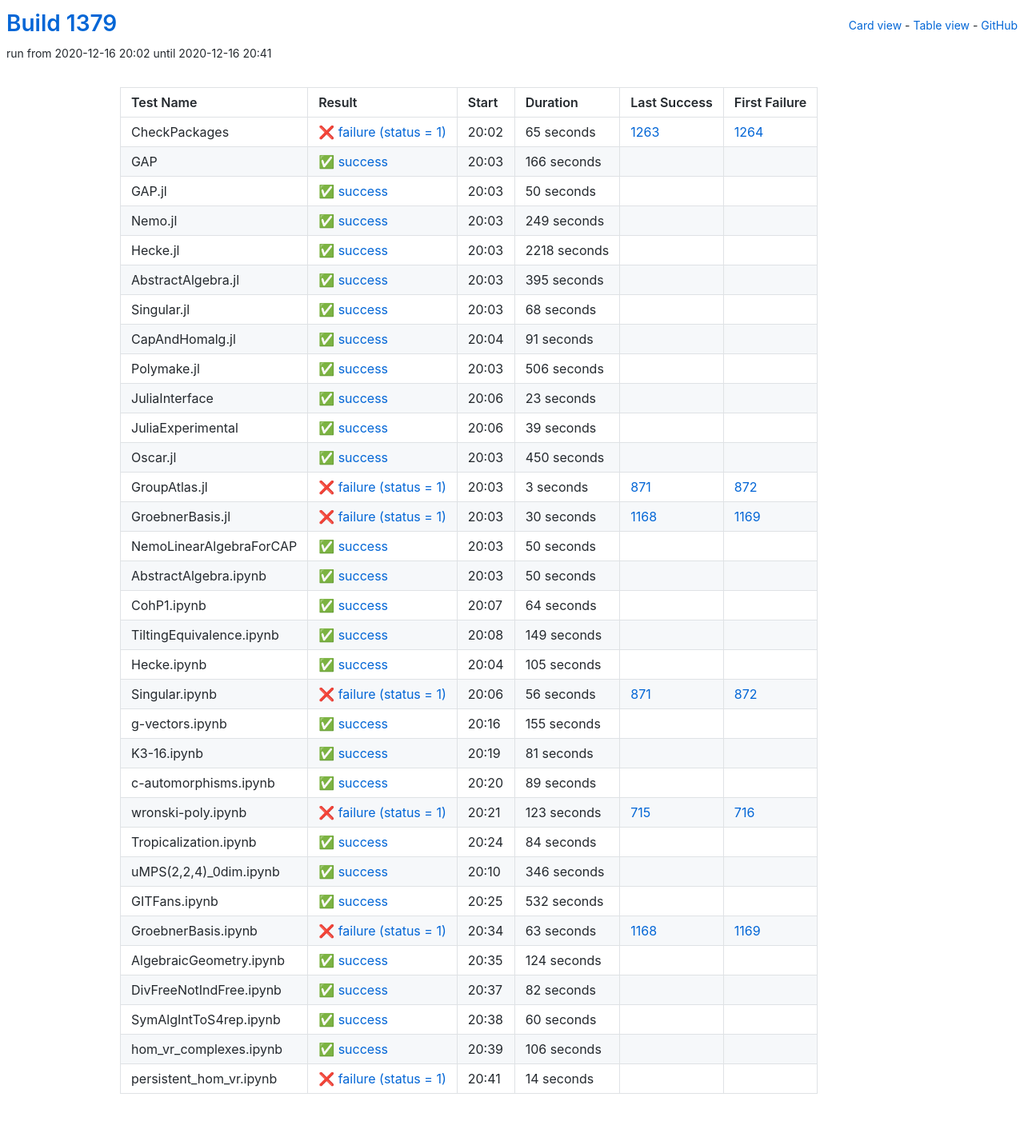
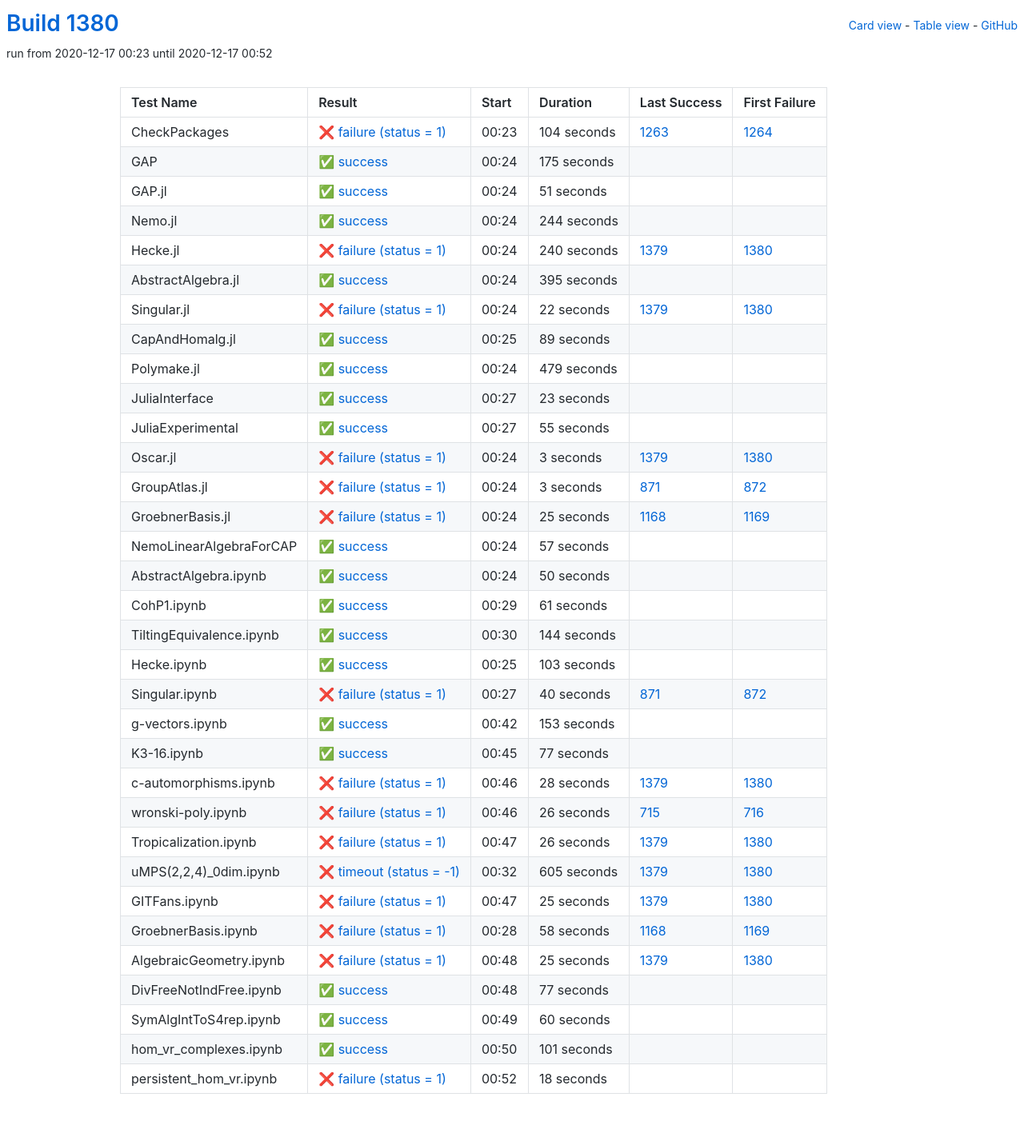
Before and after one commit to oscar-system/oscar-ci-status-stable, a Jekyll site: the page built from table.html, in a window 1280 px wide. Shown: the whole page at 80% size. Built offline with Jekyll 4.4.1, drawn with Linux system fonts in a browser that asks for light colours.

Commit message:
Build #1380

```diff
--- a/_data/ci.yml
+++ b/_data/ci.yml
@@ -1,6 +1,6 @@
 ---
-build: 1379
-build_url: https://oscarci.mathematik.uni-kl.de/job/oscar-stable/1379/
+build: 1380
+build_url: https://oscarci.mathematik.uni-kl.de/job/oscar-stable/1380/
 job: oscar-stable
 organization: oscar-system
 repo: oscar-ci-status-stable
@@ -8,68 +8,68 @@ repourl: https://github.com/oscar-system/oscar-ci-status-stable
 tests:
 - name: CheckPackages
   id: checkpackages
-  log: https://oscarci.mathematik.uni-kl.de/job/oscar-stable/1379/artifact/logs/build-1379/CheckPackages.log
-  start: 2020-12-16 20:02
+  log: https://oscarci.mathematik.uni-kl.de/job/oscar-stable/1380/artifact/logs/build-1380/CheckPackages.log
+  start: 2020-12-17 00:23
   success: false
   exitcode: 1
   status: failure
-  duration: 65
+  duration: 104
   last_success: 1263
   last_success_url: https://oscarci.mathematik.uni-kl.de/job/oscar-stable/1263/
   first_failure: 1264
   first_failure_url: https://oscarci.mathematik.uni-kl.de/job/oscar-stable/1264/
 - name: GAP
   id: gap
-  log: https://oscarci.mathematik.uni-kl.de/job/oscar-stable/1379/artifact/logs/build-1379/GAP.log
-  start: 2020-12-16 20:03
+  log: https://oscarci.mathematik.uni-kl.de/job/oscar-stable/1380/artifact/logs/build-1380/GAP.log
+  start: 2020-12-17 00:24
   success: true
   exitcode: 0
   status: success
-  duration: 166
+  duration: 175
   last_success: false
   last_success_url:
   first_failure: false
   first_failure_url:
 - name: GAP.jl
   id: gap-jl
-  log: https://oscarci.mathematik.uni-kl.de/job/oscar-stable/1379/artifact/logs/build-1379/GAP.jl.log
-  start: 2020-12-16 20:03
+  log: https://oscarci.mathematik.uni-kl.de/job/oscar-stable/1380/artifact/logs/build-1380/GAP.jl.log
+  start: 2020-12-17 00:24
   success: true
   exitcode: 0
   status: success
-  duration: 50
+  duration: 51
   last_success: false
   last_success_url:
   first_failure: false
   first_failure_url:
 - name: Nemo.jl
   id: nemo-jl
-  log: https://oscarci.mathematik.uni-kl.de/job/oscar-stable/1379/artifact/logs/build-1379/Nemo.jl.log
-  start: 2020-12-16 20:03
+  log: https://oscarci.mathematik.uni-kl.de/job/oscar-stable/1380/artifact/logs/build-1380/Nemo.jl.log
+  start: 2020-12-17 00:24
   success: true
   exitcode: 0
   status: success
-  duration: 249
+  duration: 244
   last_success: false
   last_success_url:
   first_failure: false
   first_failure_url:
 - name: Hecke.jl
   id: hecke-jl
-  log: https://oscarci.mathematik.uni-kl.de/job/oscar-stable/1379/artifact/logs/build-1379/Hecke.jl.log
-  start: 2020-12-16 20:03
-  success: true
-  exitcode: 0
-  status: success
-  duration: 2218
-  last_success: false
-  last_success_url:
-  first_failure: false
-  first_failure_url:
+  log: https://oscarci.mathematik.uni-kl.de/job/oscar-stable/1380/artifact/logs/build-1380/Hecke.jl.log
+  start: 2020-12-17 00:24
+  success: false
+  exitcode: 1
+  status: failure
+  duration: 240
+  last_success: 1379
+  last_success_url: https://oscarci.mathematik.uni-kl.de/job/oscar-stable/1379/
+  first_failure: 1380
+  first_failure_url: https://oscarci.mathematik.uni-kl.de/job/oscar-stable/1380/
 - name: AbstractAlgebra.jl
   id: abstractalgebra-jl
-  log: https://oscarci.mathematik.uni-kl.de/job/oscar-stable/1379/artifact/logs/build-1379/AbstractAlgebra.jl.log
-  start: 2020-12-16 20:03
+  log: https://oscarci.mathematik.uni-kl.de/job/oscar-stable/1380/artifact/logs/build-1380/AbstractAlgebra.jl.log
+  start: 2020-12-17 00:24
   success: true
   exitcode: 0
   status: success
@@ -80,44 +80,44 @@ tests:
   first_failure_url:
 - name: Singular.jl
   id: singular-jl
-  log: https://oscarci.mathematik.uni-kl.de/job/oscar-stable/1379/artifact/logs/build-1379/Singular.jl.log
-  start: 2020-12-16 20:03
+  log: https://oscarci.mathematik.uni-kl.de/job/oscar-stable/1380/artifact/logs/build-1380/Singular.jl.log
+  start: 2020-12-17 00:24
+  success: false
+  exitcode: 1
+  status: failure
+  duration: 22
+  last_success: 1379
+  last_success_url: https://oscarci.mathematik.uni-kl.de/job/oscar-stable/1379/
+  first_failure: 1380
+  first_failure_url: https://oscarci.mathematik.uni-kl.de/job/oscar-stable/1380/
+- name: CapAndHomalg.jl
+  id: capandhomalg-jl
+  log: https://oscarci.mathematik.uni-kl.de/job/oscar-stable/1380/artifact/logs/build-1380/CapAndHomalg.jl.log
+  start: 2020-12-17 00:25
   success: true
   exitcode: 0
   status: success
-  duration: 68
-  last_success: false
-  last_success_url:
-  first_failure: false
-  first_failure_url:
-- name: CapAndHomalg.jl
-  id: capandhomalg-jl
-  log: https://oscarci.mathematik.uni-kl.de/job/oscar-stable/1379/artifact/logs/build-1379/CapAndHomalg.jl.log
-  start: 2020-12-16 20:04
-  success: true
-  exitcode: 0
-  status: success
-  duration: 91
+  duration: 89
   last_success: false
   last_success_url:
   first_failure: false
   first_failure_url:
 - name: Polymake.jl
   id: polymake-jl
-  log: https://oscarci.mathematik.uni-kl.de/job/oscar-stable/1379/artifact/logs/build-1379/Polymake.jl.log
-  start: 2020-12-16 20:03
+  log: https://oscarci.mathematik.uni-kl.de/job/oscar-stable/1380/artifact/logs/build-1380/Polymake.jl.log
+  start: 2020-12-17 00:24
   success: true
   exitcode: 0
   status: success
-  duration: 506
+  duration: 479
   last_success: false
   last_success_url:
   first_failure: false
   first_failure_url:
 - name: JuliaInterface
   id: juliainterface
-  log: https://oscarci.mathematik.uni-kl.de/job/oscar-stable/1379/artifact/logs/build-1379/JuliaInterface.log
-  start: 2020-12-16 20:06
+  log: https://oscarci.mathematik.uni-kl.de/job/oscar-stable/1380/artifact/logs/build-1380/JuliaInterface.log
+  start: 2020-12-17 00:27
   success: true
   exitcode: 0
   status: success
@@ -128,32 +128,32 @@ tests:
   first_failure_url:
 - name: JuliaExperimental
   id: juliaexperimental
-  log: https://oscarci.mathematik.uni-kl.de/job/oscar-stable/1379/artifact/logs/build-1379/JuliaExperimental.log
-  start: 2020-12-16 20:06
+  log: https://oscarci.mathematik.uni-kl.de/job/oscar-stable/1380/artifact/logs/build-1380/JuliaExperimental.log
+  start: 2020-12-17 00:27
   success: true
   exitcode: 0
   status: success
-  duration: 39
+  duration: 55
   last_success: false
   last_success_url:
   first_failure: false
   first_failure_url:
 - name: Oscar.jl
   id: oscar-jl
-  log: https://oscarci.mathematik.uni-kl.de/job/oscar-stable/1379/artifact/logs/build-1379/Oscar.jl.log
-  start: 2020-12-16 20:03
-  success: true
-  exitcode: 0
-  status: success
-  duration: 450
-  last_success: false
-  last_success_url:
-  first_failure: false
-  first_failure_url:
+  log: https://oscarci.mathematik.uni-kl.de/job/oscar-stable/1380/artifact/logs/build-1380/Oscar.jl.log
+  start: 2020-12-17 00:24
+  success: false
+  exitcode: 1
+  status: failure
+  duration: 3
+  last_success: 1379
+  last_success_url: https://oscarci.mathematik.uni-kl.de/job/oscar-stable/1379/
+  first_failure: 1380
+  first_failure_url: https://oscarci.mathematik.uni-kl.de/job/oscar-stable/1380/
 - name: GroupAtlas.jl
   id: groupatlas-jl
-  log: https://oscarci.mathematik.uni-kl.de/job/oscar-stable/1379/artifact/logs/build-1379/GroupAtlas.jl.log
-  start: 2020-12-16 20:03
+  log: https://oscarci.mathematik.uni-kl.de/job/oscar-stable/1380/artifact/logs/build-1380/GroupAtlas.jl.log
+  start: 2020-12-17 00:24
   success: false
   exitcode: 1
   status: failure
@@ -164,32 +164,32 @@ tests:
   first_failure_url: https://oscarci.mathematik.uni-kl.de/job/oscar-stable/872/
 - name: GroebnerBasis.jl
   id: groebnerbasis-jl
-  log: https://oscarci.mathematik.uni-kl.de/job/oscar-stable/1379/artifact/logs/build-1379/GroebnerBasis.jl.log
-  start: 2020-12-16 20:03
+  log: https://oscarci.mathematik.uni-kl.de/job/oscar-stable/1380/artifact/logs/build-1380/GroebnerBasis.jl.log
+  start: 2020-12-17 00:24
   success: false
   exitcode: 1
   status: failure
-  duration: 30
+  duration: 25
   last_success: 1168
   last_success_url: https://oscarci.mathematik.uni-kl.de/job/oscar-stable/1168/
   first_failure: 1169
   first_failure_url: https://oscarci.mathematik.uni-kl.de/job/oscar-stable/1169/
 - name: NemoLinearAlgebraForCAP
   id: nemolinearalgebraforcap
-  log: https://oscarci.mathematik.uni-kl.de/job/oscar-stable/1379/artifact/logs/build-1379/NemoLinearAlgebraForCAP.log
-  start: 2020-12-16 20:03
+  log: https://oscarci.mathematik.uni-kl.de/job/oscar-stable/1380/artifact/logs/build-1380/NemoLinearAlgebraForCAP.log
+  start: 2020-12-17 00:24
   success: true
   exitcode: 0
   status: success
-  duration: 50
+  duration: 57
   last_success: false
   last_success_url:
   first_failure: false
   first_failure_url:
 - name: AbstractAlgebra.ipynb
   id: abstractalgebra-ipynb
-  log: https://oscarci.mathematik.uni-kl.de/job/oscar-stable/1379/artifact/logs/build-1379/AbstractAlgebra.ipynb.log
-  start: 2020-12-16 20:03
+  log: https://oscarci.mathematik.uni-kl.de/job/oscar-stable/1380/artifact/logs/build-1380/AbstractAlgebra.ipynb.log
+  start: 2020-12-17 00:24
   success: true
   exitcode: 0
   status: success
@@ -200,176 +200,176 @@ tests:
   first_failure_url:
 - name: CohP1.ipynb
   id: cohp1-ipynb
-  log: https://oscarci.mathematik.uni-kl.de/job/oscar-stable/1379/artifact/logs/build-1379/CohP1.ipynb.log
-  start: 2020-12-16 20:07
+  log: https://oscarci.mathematik.uni-kl.de/job/oscar-stable/1380/artifact/logs/build-1380/CohP1.ipynb.log
+  start: 2020-12-17 00:29
   success: true
   exitcode: 0
   status: success
-  duration: 64
+  duration: 61
   last_success: false
   last_success_url:
   first_failure: false
   first_failure_url:
 - name: TiltingEquivalence.ipynb
   id: tiltingequivalence-ipynb
-  log: https://oscarci.mathematik.uni-kl.de/job/oscar-stable/1379/artifact/logs/build-1379/TiltingEquivalence.ipynb.log
-  start: 2020-12-16 20:08
+  log: https://oscarci.mathematik.uni-kl.de/job/oscar-stable/1380/artifact/logs/build-1380/TiltingEquivalence.ipynb.log
+  start: 2020-12-17 00:30
   success: true
   exitcode: 0
   status: success
-  duration: 149
+  duration: 144
   last_success: false
   last_success_url:
   first_failure: false
   first_failure_url:
 - name: Hecke.ipynb
   id: hecke-ipynb
-  log: https://oscarci.mathematik.uni-kl.de/job/oscar-stable/1379/artifact/logs/build-1379/Hecke.ipynb.log
-  start: 2020-12-16 20:04
+  log: https://oscarci.mathematik.uni-kl.de/job/oscar-stable/1380/artifact/logs/build-1380/Hecke.ipynb.log
+  start: 2020-12-17 00:25
   success: true
   exitcode: 0
   status: success
-  duration: 105
+  duration: 103
   last_success: false
   last_success_url:
   first_failure: false
   first_failure_url:
 - name: Singular.ipynb
   id: singular-ipynb
-  log: https://oscarci.mathematik.uni-kl.de/job/oscar-stable/1379/artifact/logs/build-1379/Singular.ipynb.log
-  start: 2020-12-16 20:06
+  log: https://oscarci.mathematik.uni-kl.de/job/oscar-stable/1380/artifact/logs/build-1380/Singular.ipynb.log
+  start: 2020-12-17 00:27
   success: false
   exitcode: 1
   status: failure
-  duration: 56
+  duration: 40
   last_success: 871
   last_success_url: https://oscarci.mathematik.uni-kl.de/job/oscar-stable/871/
   first_failure: 872
   first_failure_url: https://oscarci.mathematik.uni-kl.de/job/oscar-stable/872/
 - name: g-vectors.ipynb
   id: g-vectors-ipynb
-  log: https://oscarci.mathematik.uni-kl.de/job/oscar-stable/1379/artifact/logs/build-1379/g-vectors.ipynb.log
-  start: 2020-12-16 20:16
+  log: https://oscarci.mathematik.uni-kl.de/job/oscar-stable/1380/artifact/logs/build-1380/g-vectors.ipynb.log
+  start: 2020-12-17 00:42
   success: true
   exitcode: 0
   status: success
-  duration: 155
+  duration: 153
   last_success: false
   last_success_url:
   first_failure: false
   first_failure_url:
 - name: K3-16.ipynb
   id: k3-16-ipynb
-  log: https://oscarci.mathematik.uni-kl.de/job/oscar-stable/1379/artifact/logs/build-1379/K3-16.ipynb.log
-  start: 2020-12-16 20:19
+  log: https://oscarci.mathematik.uni-kl.de/job/oscar-stable/1380/artifact/logs/build-1380/K3-16.ipynb.log
+  start: 2020-12-17 00:45
   success: true
   exitcode: 0
   status: success
-  duration: 81
+  duration: 77
   last_success: false
   last_success_url:
   first_failure: false
   first_failure_url:
 - name: c-automorphisms.ipynb
   id: c-automorphisms-ipynb
-  log: https://oscarci.mathematik.uni-kl.de/job/oscar-stable/1379/artifact/logs/build-1379/c-automorphisms.ipynb.log
-  start: 2020-12-16 20:20
-  success: true
-  exitcode: 0
-  status: success
-  duration: 89
-  last_success: false
-  last_success_url:
-  first_failure: false
-  first_failure_url:
-- name: wronski-poly.ipynb
-  id: wronski-poly-ipynb
-  log: https://oscarci.mathematik.uni-kl.de/job/oscar-stable/1379/artifact/logs/build-1379/wronski-poly.ipynb.log
-  start: 2020-12-16 20:21
+  log: https://oscarci.mathematik.uni-kl.de/job/oscar-stable/1380/artifact/logs/build-1380/c-automorphisms.ipynb.log
+  start: 2020-12-17 00:46
   success: false
   exitcode: 1
   status: failure
-  duration: 123
+  duration: 28
+  last_success: 1379
+  last_success_url: https://oscarci.mathematik.uni-kl.de/job/oscar-stable/1379/
+  first_failure: 1380
+  first_failure_url: https://oscarci.mathematik.uni-kl.de/job/oscar-stable/1380/
+- name: wronski-poly.ipynb
+  id: wronski-poly-ipynb
+  log: https://oscarci.mathematik.uni-kl.de/job/oscar-stable/1380/artifact/logs/build-1380/wronski-poly.ipynb.log
+  start: 2020-12-17 00:46
+  success: false
+  exitcode: 1
+  status: failure
+  duration: 26
   last_success: 715
   last_success_url: https://oscarci.mathematik.uni-kl.de/job/oscar-stable/715/
   first_failure: 716
   first_failure_url: https://oscarci.mathematik.uni-kl.de/job/oscar-stable/716/
 - name: Tropicalization.ipynb
   id: tropicalization-ipynb
-  log: https://oscarci.mathematik.uni-kl.de/job/oscar-stable/1379/artifact/logs/build-1379/Tropicalization.ipynb.log
-  start: 2020-12-16 20:24
-  success: true
-  exitcode: 0
-  status: success
-  duration: 84
-  last_success: false
-  last_success_url:
-  first_failure: false
-  first_failure_url:
-- name: uMPS(2,2,4)_0dim.ipynb
-  id: umps-2-2-4-0dim-ipynb
-  log: https://oscarci.mathematik.uni-kl.de/job/oscar-stable/1379/artifact/logs/build-1379/uMPS-2-2-4-_0dim.ipynb.log
-  start: 2020-12-16 20:10
-  success: true
-  exitcode: 0
-  status: success
-  duration: 346
-  last_success: false
-  last_success_url:
-  first_failure: false
-  first_failure_url:
-- name: GITFans.ipynb
-  id: gitfans-ipynb
-  log: https://oscarci.mathematik.uni-kl.de/job/oscar-stable/1379/artifact/logs/build-1379/GITFans.ipynb.log
-  start: 2020-12-16 20:25
-  success: true
-  exitcode: 0
-  status: success
-  duration: 532
-  last_success: false
-  last_success_url:
-  first_failure: false
-  first_failure_url:
-- name: GroebnerBasis.ipynb
-  id: groebnerbasis-ipynb
-  log: https://oscarci.mathematik.uni-kl.de/job/oscar-stable/1379/artifact/logs/build-1379/GroebnerBasis.ipynb.log
-  start: 2020-12-16 20:34
+  log: https://oscarci.mathematik.uni-kl.de/job/oscar-stable/1380/artifact/logs/build-1380/Tropicalization.ipynb.log
+  start: 2020-12-17 00:47
   success: false
   exitcode: 1
   status: failure
-  duration: 63
+  duration: 26
+  last_success: 1379
+  last_success_url: https://oscarci.mathematik.uni-kl.de/job/oscar-stable/1379/
+  first_failure: 1380
+  first_failure_url: https://oscarci.mathematik.uni-kl.de/job/oscar-stable/1380/
+- name: uMPS(2,2,4)_0dim.ipynb
+  id: umps-2-2-4-0dim-ipynb
+  log: https://oscarci.mathematik.uni-kl.de/job/oscar-stable/1380/artifact/logs/build-1380/uMPS-2-2-4-_0dim.ipynb.log
+  start: 2020-12-17 00:32
+  success: false
+  exitcode: -1
+  status: timeout
+  duration: 605
+  last_success: 1379
+  last_success_url: https://oscarci.mathematik.uni-kl.de/job/oscar-stable/1379/
+  first_failure: 1380
+  first_failure_url: https://oscarci.mathematik.uni-kl.de/job/oscar-stable/1380/
+- name: GITFans.ipynb
+  id: gitfans-ipynb
+  log: https://oscarci.mathematik.uni-kl.de/job/oscar-stable/1380/artifact/logs/build-1380/GITFans.ipynb.log
+  start: 2020-12-17 00:47
+  success: false
+  exitcode: 1
+  status: failure
+  duration: 25
+  last_success: 1379
+  last_success_url: https://oscarci.mathematik.uni-kl.de/job/oscar-stable/1379/
+  first_failure: 1380
+  first_failure_url: https://oscarci.mathematik.uni-kl.de/job/oscar-stable/1380/
+- name: GroebnerBasis.ipynb
+  id: groebnerbasis-ipynb
+  log: https://oscarci.mathematik.uni-kl.de/job/oscar-stable/1380/artifact/logs/build-1380/GroebnerBasis.ipynb.log
+  start: 2020-12-17 00:28
+  success: false
+  exitcode: 1
+  status: failure
+  duration: 58
   last_success: 1168
   last_success_url: https://oscarci.mathematik.uni-kl.de/job/oscar-stable/1168/
   first_failure: 1169
   first_failure_url: https://oscarci.mathematik.uni-kl.de/job/oscar-stable/1169/
 - name: AlgebraicGeometry.ipynb
   id: algebraicgeometry-ipynb
-  log: https://oscarci.mathematik.uni-kl.de/job/oscar-stable/1379/artifact/logs/build-1379/AlgebraicGeometry.ipynb.log
-  start: 2020-12-16 20:35
+  log: https://oscarci.mathematik.uni-kl.de/job/oscar-stable/1380/artifact/logs/build-1380/AlgebraicGeometry.ipynb.log
+  start: 2020-12-17 00:48
+  success: false
+  exitcode: 1
+  status: failure
+  duration: 25
+  last_success: 1379
+  last_success_url: https://oscarci.mathematik.uni-kl.de/job/oscar-stable/1379/
+  first_failure: 1380
+  first_failure_url: https://oscarci.mathematik.uni-kl.de/job/oscar-stable/1380/
+- name: DivFreeNotIndFree.ipynb
+  id: divfreenotindfree-ipynb
+  log: https://oscarci.mathematik.uni-kl.de/job/oscar-stable/1380/artifact/logs/build-1380/DivFreeNotIndFree.ipynb.log
+  start: 2020-12-17 00:48
   success: true
   exitcode: 0
   status: success
-  duration: 124
-  last_success: false
-  last_success_url:
-  first_failure: false
-  first_failure_url:
-- name: DivFreeNotIndFree.ipynb
-  id: divfreenotindfree-ipynb
-  log: https://oscarci.mathematik.uni-kl.de/job/oscar-stable/1379/artifact/logs/build-1379/DivFreeNotIndFree.ipynb.log
-  start: 2020-12-16 20:37
-  success: true
-  exitcode: 0
-  status: success
-  duration: 82
+  duration: 77
   last_success: false
   last_success_url:
   first_failure: false
   first_failure_url:
 - name: SymAlgIntToS4rep.ipynb
   id: symalginttos4rep-ipynb
-  log: https://oscarci.mathematik.uni-kl.de/job/oscar-stable/1379/artifact/logs/build-1379/SymAlgIntToS4rep.ipynb.log
-  start: 2020-12-16 20:38
+  log: https://oscarci.mathematik.uni-kl.de/job/oscar-stable/1380/artifact/logs/build-1380/SymAlgIntToS4rep.ipynb.log
+  start: 2020-12-17 00:49
   success: true
   exitcode: 0
   status: success
@@ -380,24 +380,24 @@ tests:
   first_failure_url:
 - name: hom_vr_complexes.ipynb
   id: hom-vr-complexes-ipynb
-  log: https://oscarci.mathematik.uni-kl.de/job/oscar-stable/1379/artifact/logs/build-1379/hom_vr_complexes.ipynb.log
-  start: 2020-12-16 20:39
+  log: https://oscarci.mathematik.uni-kl.de/job/oscar-stable/1380/artifact/logs/build-1380/hom_vr_complexes.ipynb.log
+  start: 2020-12-17 00:50
   success: true
   exitcode: 0
   status: success
-  duration: 106
+  duration: 101
   last_success: false
   last_success_url:
   first_failure: false
   first_failure_url:
 - name: persistent_hom_vr.ipynb
   id: persistent-hom-vr-ipynb
-  log: https://oscarci.mathematik.uni-kl.de/job/oscar-stable/1379/artifact/logs/build-1379/persistent_hom_vr.ipynb.log
-  start: 2020-12-16 20:41
+  log: https://oscarci.mathematik.uni-kl.de/job/oscar-stable/1380/artifact/logs/build-1380/persistent_hom_vr.ipynb.log
+  start: 2020-12-17 00:52
   success: false
   exitcode: 1
   status: failure
-  duration: 14
+  duration: 18
   last_success: false
   last_success_url:
   first_failure: false
```
Also changed, not shown: README.md.
